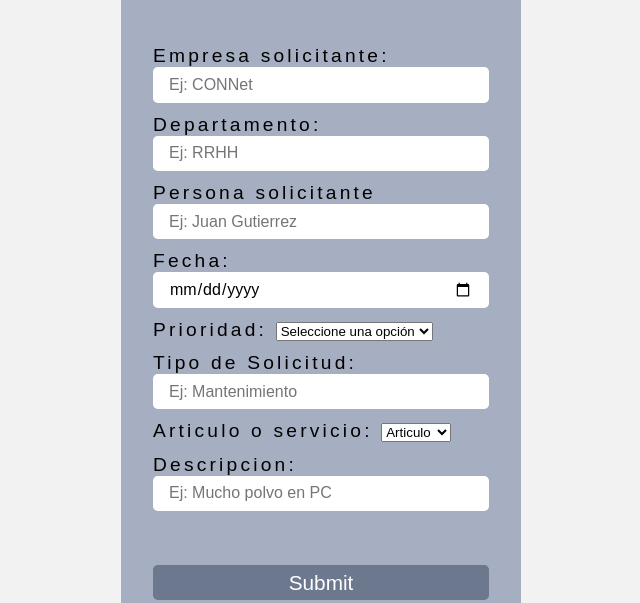
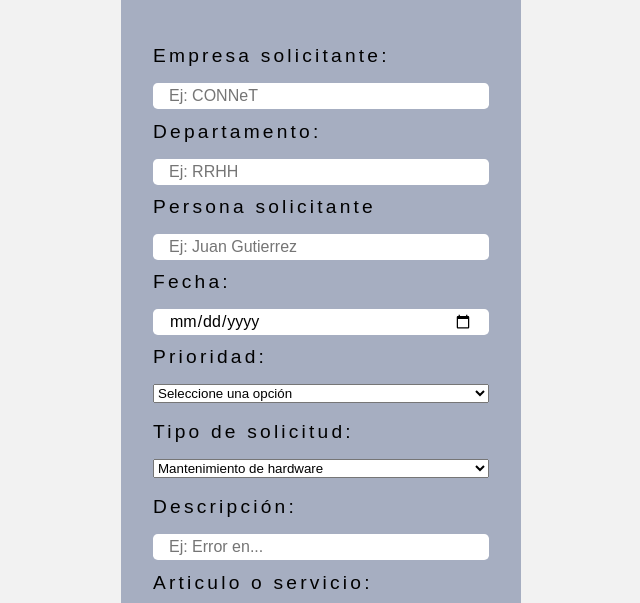
Before and after one commit to DromerJx/webbrunomoreno, a website: page ticket.html in a window 1280 px wide. Shown: the part 197-800 px from the top of the page, without its empty margins (319-959 px from the left). Drawn offline with Linux system fonts and the light colour scheme.

Commit message:
se arregla acomodo de carta

```diff
--- a/style.css
+++ b/style.css
@@ -545,6 +545,12 @@ a {
     /* border-radius: 4px; */
     /* box-shadow: -10px 10px 30px 10px rgba(0, 0, 0, 0.3); */
 
+}
+.pregunta-card{
+    display: flex;
+    flex-direction: column;
+    height: 4rem;
+    gap:1rem;
 }
 
 /* ----- Resposive desig: movile ----- */
--- a/ticket.html
+++ b/ticket.html
@@ -18,7 +18,7 @@
 
                 <div class="pregunta-card">
                     <label>Empresa solicitante:</label>
-                    <input type="text" name="empresa" placeholder="Ej: CONNet">
+                    <input type="text" name="empresa" placeholder="Ej: CONNeT">
                 </div>
 
                 <div class="pregunta-card">
@@ -48,8 +48,21 @@
                 </div>
 
                 <div class="pregunta-card">
-                    <label>Tipo de Solicitud:</label>
-                    <input type="text" name="tipoSolicitud" placeholder="Ej: Mantenimiento">
+                    <label>Tipo de solicitud:</label>
+                    <select name="prioridad" required>
+                        <option value="mantenimientoHRW">Mantenimiento de hardware</option>
+                        <option value="instalacionSFTW">Instalacion de Software</option>
+                        <option value="hrwNew">Hardware nuevo</option>
+                        <option value="servicioImpresora">Servicio de impresoras</option>
+                        <option value="redTelefonia">Red y telefonia</option>
+                        <option value="serviciosMixtos">Servicios Mixtos</option>
+                        <option value="otros">Otros</option>
+                    </select>
+                </div>
+
+                <div class="pregunta-card">
+                    <label>Descripción:</label>
+                    <input type="text" name="tipoSolicitud" placeholder="Ej: Error en...">
                 </div>
 
                 <div class="pregunta-card">
```
